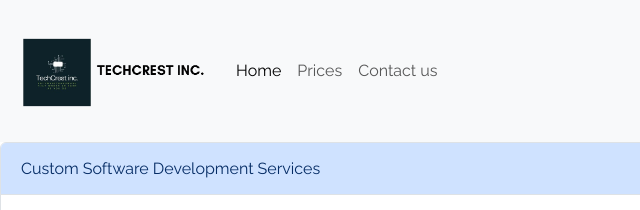
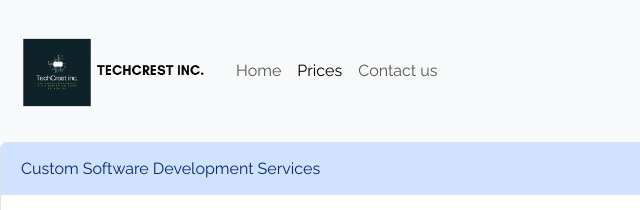
Before and after one commit to TechCrestinc/main, a plain HTML site: page Prices.html in a window 1280 px wide. Shown: the top 210 px of the page, 0-640 px from the left. Drawn offline with nearby package versions, Linux system fonts and the light colour scheme.

Commit message:
Update Prices.html

```diff
--- a/Prices.html
+++ b/Prices.html
@@ -40,10 +40,10 @@
         <div class="collapse navbar-collapse" id="navbarSupportedContent">
           <ul class="navbar-nav me-auto mb-2 mb-lg-0">
             <li class="nav-item">
-              <a class="nav-link active" aria-current="page" href="index.html">Home</a>
+              <a class="nav-link" aria-current="page" href="index.html">Home</a>
             </li>
             <li class="nav-item">
-              <a class="nav-link" href="Prices.html">Prices</a>
+              <a class="nav-link active" href="Prices.html">Prices</a>
             </li>
             <li class="nav-item">
               <a class="nav-link" href="contact.html">Contact us</a>
```
